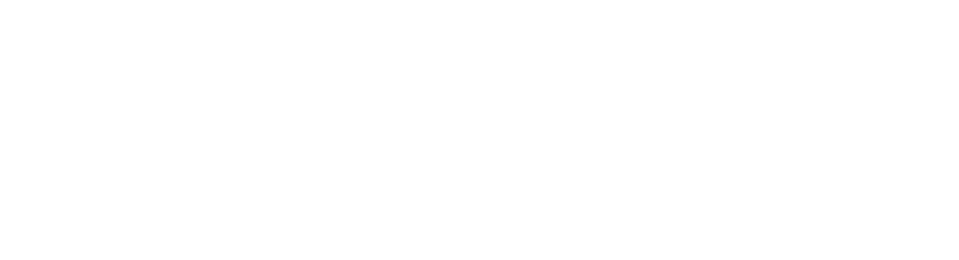
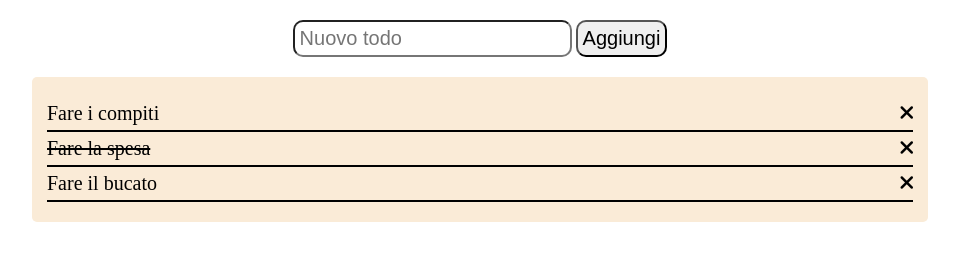
Before and after one commit to JacopoNa/vue-todolist, a plain HTML site: page index.html in a window 1280 px wide. Shown: the whole page, without its empty margins (160-1119 px from the left). Drawn offline with nearby package versions, Linux system fonts and the light colour scheme.

Commit message:
milestone-1

```diff
--- a/css/style.css
+++ b/css/style.css
@@ -4,3 +4,38 @@
     padding: 0;
     box-sizing: border-box;
 }
+
+.user-inputs {
+    text-align: center;
+    margin: 20px 10px;
+}
+
+.user-inputs input, button {
+    border-radius: 10px;
+    padding: 5px;
+    font-size: 20px;
+}
+
+.todo-container {
+    width: 70%;
+    margin: 0 auto;
+    background-color: antiquewhite;
+    border-radius: 5px;
+}
+
+ul {
+    list-style-type: none;
+    padding: 20px 15px;
+}
+
+li {
+    font-size: 20px;
+    border-bottom: 2px solid black;
+    padding: 5px 0;
+    display: flex;
+    justify-content: space-between;
+}
+
+.line {
+    text-decoration: line-through;
+}
--- a/index.html
+++ b/index.html
@@ -6,10 +6,28 @@
     <meta name="viewport" content="width=device-width, initial-scale=1.0">
     <title>Document</title>
     <link rel="stylesheet" href="css/style.css">
+    <link rel="stylesheet" href="https://cdnjs.cloudflare.com/ajax/libs/font-awesome/6.0.0-beta2/css/all.min.css" integrity="sha512-YWzhKL2whUzgiheMoBFwW8CKV4qpHQAEuvilg9FAn5VJUDwKZZxkJNuGM4XkWuk94WCrrwslk8yWNGmY1EduTA==" crossorigin="anonymous" referrerpolicy="no-referrer" />
     <script src="https://cdn.jsdelivr.net/npm/vue@2/dist/vue.js"></script>
 </head>
 <body>
 
+    <div id="root">
+        <div class="user-inputs">
+            <input type="text" placeholder="Nuovo todo">
+            <button>Aggiungi</button>
+        </div>
+
+        <div class="todo-container">
+            <ul>
+                <li v-for="(toDo,index) in toDoList" :class="{ 'line' : (toDo.done === true)}">
+                    {{ toDo.text }}
+                    <div class="cross">
+                        <span><i class="fa fa-times" aria-hidden="true"></i></span>
+                    </div>
+                </li>
+            </ul>
+        </div>
+    </div>
 
     <script type="text/javascript" src="js/script.js"></script>
 </body>
--- a/js/script.js
+++ b/js/script.js
@@ -15,3 +15,27 @@
 // Predisporre un campo di input testuale e un pulsante "aggiungi": cliccando sul pulsante,
 // il testo digitato viene letto e utilizzato per creare un nuovo todo,
 // che quindi viene aggiunto alla lista dei todo esistenti.
+
+// ---------------------------------------------------------------
+
+var app = new Vue(
+    {
+        el: '#root',
+        data: {
+            toDoList: [
+                {
+                    text: 'Fare i compiti',
+                    done: false
+                },
+                {
+                    text: 'Fare la spesa',
+                    done: true
+                },
+                {
+                    text: 'Fare il bucato',
+                    done: false
+                }
+            ]
+        }
+    }
+)
```
